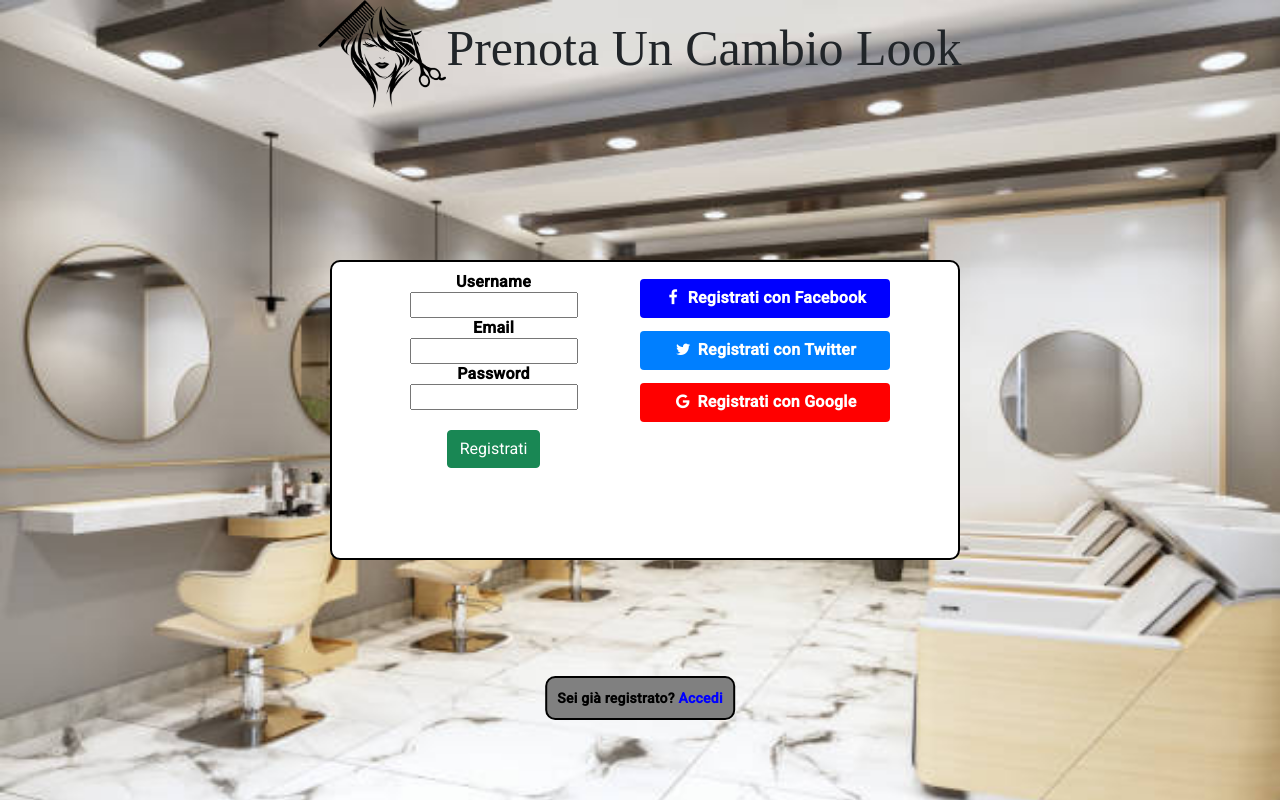
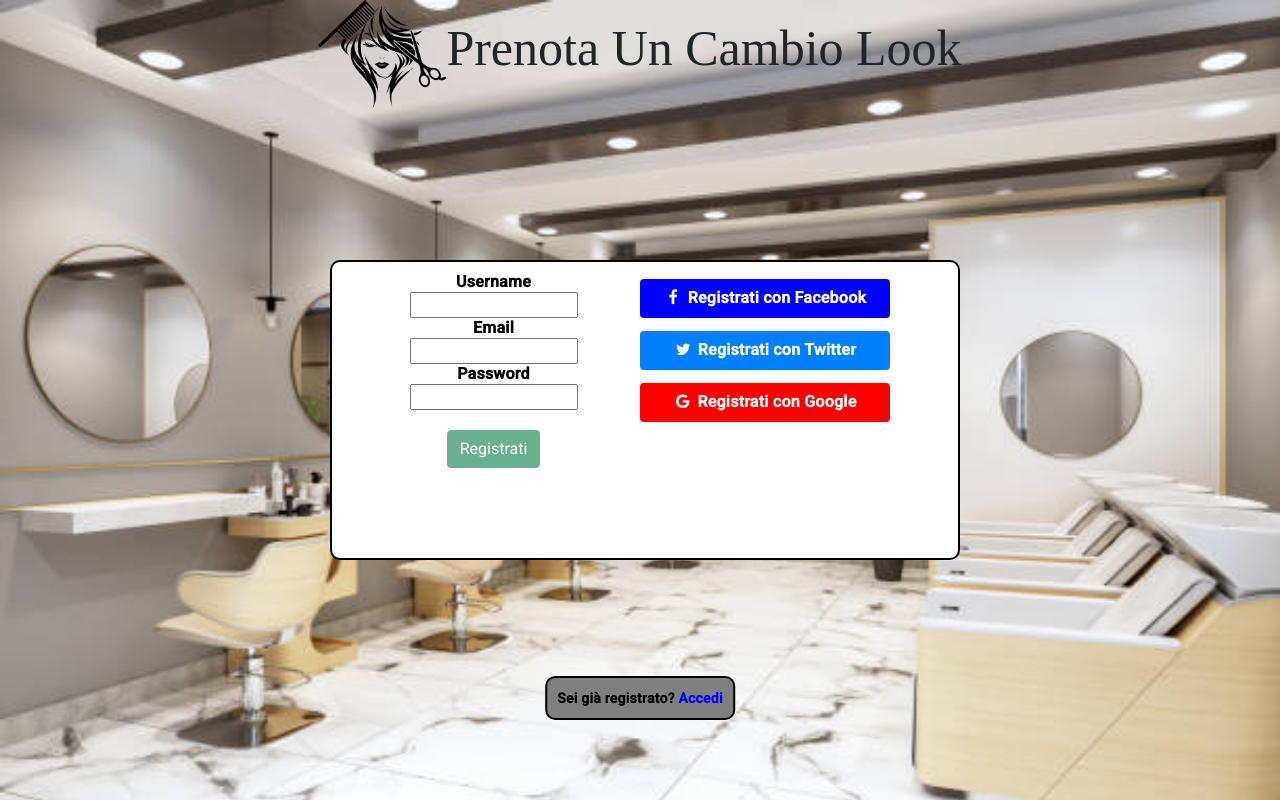
Before and after one commit to MatteoT92/prenotauncambiolook, an Angular app in the folder src/main/resources/frontend/: page /sign in a window 1280 px wide. Built offline with nearby package versions, Linux system fonts and the light colour scheme.

Commit message:
Aggiunto controllo button disabled in login/sign in caso di form incompleto

```diff
--- a/src/main/resources/frontend/src/app/components/login/login.component.html
+++ b/src/main/resources/frontend/src/app/components/login/login.component.html
@@ -7,7 +7,7 @@
       <span>Password</span><br>
       <input type="password" name="password" required ngModel/><br>
       <br>
-      <input type="submit" value="Accedi" class="btn btn-success"/>
+      <input type="submit" value="Accedi" class="btn btn-success" [disabled]="!loginForm.valid"/>
   </form>
   <div class="col">
     <div class="row">
--- a/src/main/resources/frontend/src/app/components/password/password.component.html
+++ b/src/main/resources/frontend/src/app/components/password/password.component.html
@@ -4,7 +4,7 @@
       <span>Nuova Password</span><br>
       <input type="password" name="password" ngModel required/><br>
       <br>
-      <input type="submit" value="Conferma" class="btn btn-success"/>
+      <input type="submit" value="Conferma" class="btn btn-success" [disabled]="!passwordForm.valid"/>
   </form>
   <form #recuperaPasswordForm="ngForm" (ngSubmit)="onSubmitRecupera(recuperaPasswordForm)" *ngIf="isAdmin != 'admin' && isAdmin != 'cliente'">
     <span>Username</span><br>
@@ -13,7 +13,7 @@
     <span>Email</span><br>
     <input type="email" name="email" ngModel required/><br>
     <br>
-    <input type="submit" value="Recupera" class="btn btn-success"/>
+    <input type="submit" value="Recupera" class="btn btn-success" [disabled]="!recuperaPasswordForm.valid"/>
   </form>
 </div>
 <app-right-menu></app-right-menu>
--- a/src/main/resources/frontend/src/app/components/sign/sign.component.html
+++ b/src/main/resources/frontend/src/app/components/sign/sign.component.html
@@ -7,7 +7,7 @@
     <span>Password</span><br>
     <input type="password" name="password" required ngModel/><br>
     <br>
-    <input type="submit" value="Registrati" class="btn btn-success"/>
+    <input type="submit" value="Registrati" class="btn btn-success" [disabled]="!signForm.valid"/>
 </form>
   <div class="col">
     <div class="row">
```
